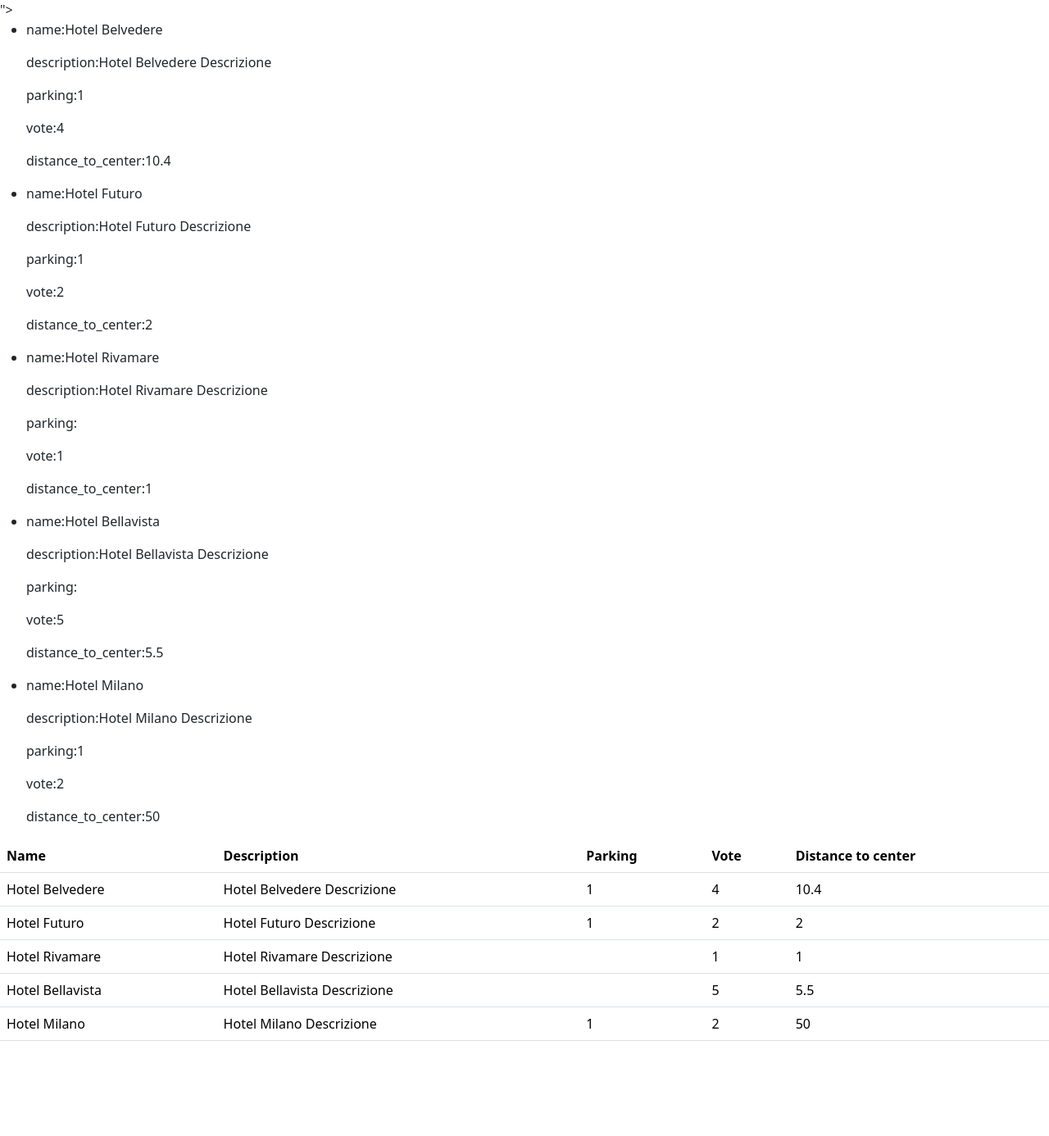
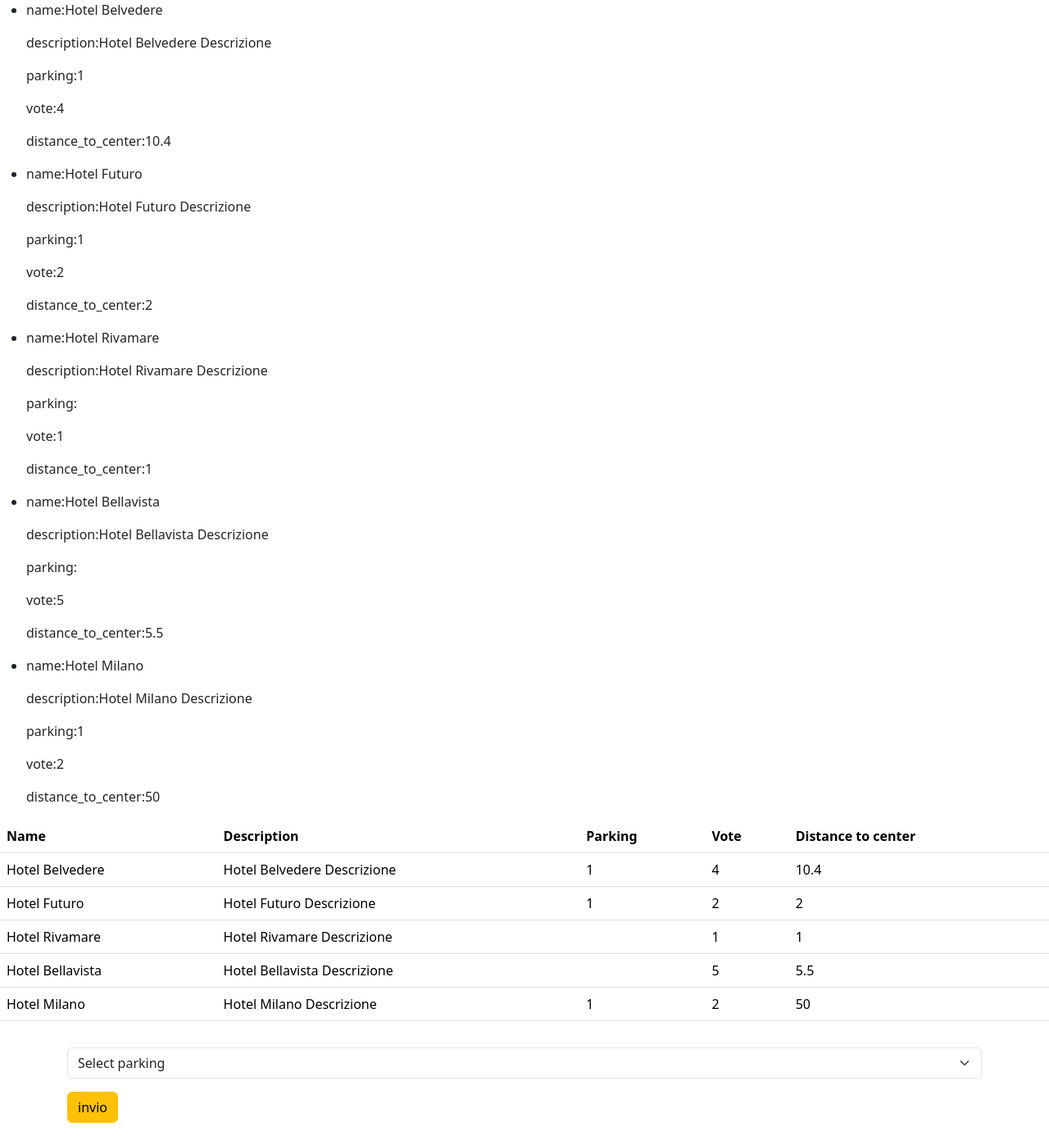
Before and after one commit to AlessandroSemeraro/php-hotel, a PHP site: page / in a window 1280 px wide. Shown: the whole page at 82% size. Before the commit the page ends 1270 px from the top, so only its background shows below. Run offline with PHP 8.4, Linux system fonts and the light colour scheme.

Commit message:
added select

```diff
--- a/index.php
+++ b/index.php
@@ -40,6 +40,9 @@ $hotels = [
 
 ];
 
+//se è settato e $get [parking] è ==(stringa) a 1 allora è true else false
+$parkingFilter = (isset($_GET['parking'])) && $_GET['parking'] == 1 ? true : false;
+
 ?>
 
 <!DOCTYPE html>
@@ -48,14 +51,16 @@ $hotels = [
 <head>
     <meta charset="UTF-8">
     <meta name="viewport" content="width=device-width, initial-scale=1.0">
-    <link rel="stylesheet" link href="https://cdn.jsdelivr.net/npm/bootstrap@5.3.2/dist/css/bootstrap.min.css" rel="stylesheet" integrity="sha384-T3c6CoIi6uLrA9TneNEoa7RxnatzjcDSCmG1MXxSR1GAsXEV/Dwwykc2MPK8M2HN" crossorigin="anonymous">">
+
+    <!--BOOTSTRAP-->
+    <link rel="stylesheet" link href="https://cdn.jsdelivr.net/npm/bootstrap@5.3.2/dist/css/bootstrap.min.css" rel="stylesheet" integrity="sha384-T3c6CoIi6uLrA9TneNEoa7RxnatzjcDSCmG1MXxSR1GAsXEV/Dwwykc2MPK8M2HN" crossorigin="anonymous">
+
     <title>php-hotel</title>
 </head>
 
 <body>
     <ul>
         <?php foreach ($hotels as $hotel) { ?>
-
             <li>
                 <?php foreach ($hotel as $key => $value) { ?>
                     <p>
@@ -63,8 +68,6 @@ $hotels = [
                     </p>
                 <?php } ?>
             </li>
-
-
         <?php } ?>
     </ul>
 
@@ -79,33 +82,49 @@ $hotels = [
             </tr>
         </thead>
         <tbody>
-    <?php foreach ($hotels as  $hotel){ ?>
+            <?php foreach ($hotels as $hotel) { ?>
+                <!--se l'hotel non ha il parcheggio e l' utente ha scelto il parcheggio allora non fare nulla ma in caso contrario fallo vedere-->
+                <?php if ($hotel['parking'] === false && $parkingFilter === true) {
+                } else { ?>
 
                     <tr>
-        <td> <?php echo $hotel ['name']; ?> </td>
 
+                        <td> <?php echo $hotel['name']; ?> </td>
 
+                        <td><?php echo $hotel['description']; ?> </td>
 
-        <td><?php echo $hotel ['description']; ?> </td>
+                        <td> <?php echo $hotel['parking']; ?> </td>
 
+                        <td><?php echo $hotel['vote']; ?></td>
 
-
-        <td> <?php echo $hotel ['parking']; ?>  </td>
-
-
-
-        <td><?php echo $hotel ['vote']; ?></td>
-
-
-
-        <td><?php echo $hotel ['distance_to_center']; ?></td>
+                        <td><?php echo $hotel['distance_to_center']; ?></td>
 
                     </tr>
 
-   <?php } ?>
+            <?php }
+            }
+            ?>
 
         </tbody>
     </table>
+
+    <div class="container">
+        <div class="row">
+            <form action="./index.php" method="GET">
+
+                <select class="form-select mt-3" id="parking" name="parking" aria-label="Default select example">
+
+                    <option selected value="2">Select parking</option>
+                    <option value="1">Yes</option>
+                    <option value="0">No</option>
+
+                </select>
+
+                <button type="submit" class="btn btn-warning my-3">invio</button>
+
+            </form>
+        </div>
+    </div>
 
 
 
```
Lines whose indentation alone changed are shown as unchanged.
